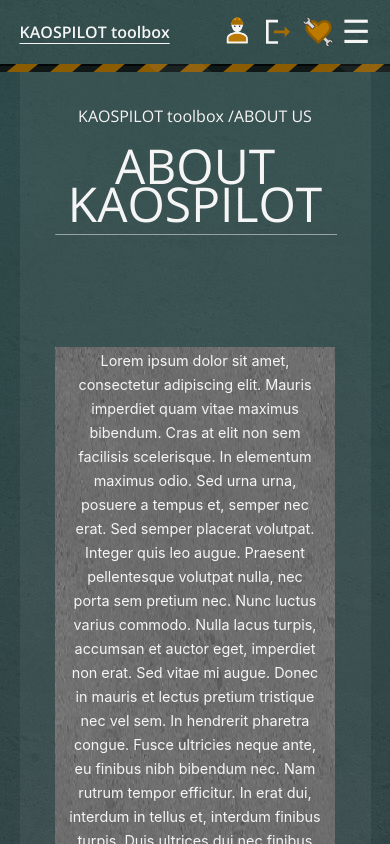
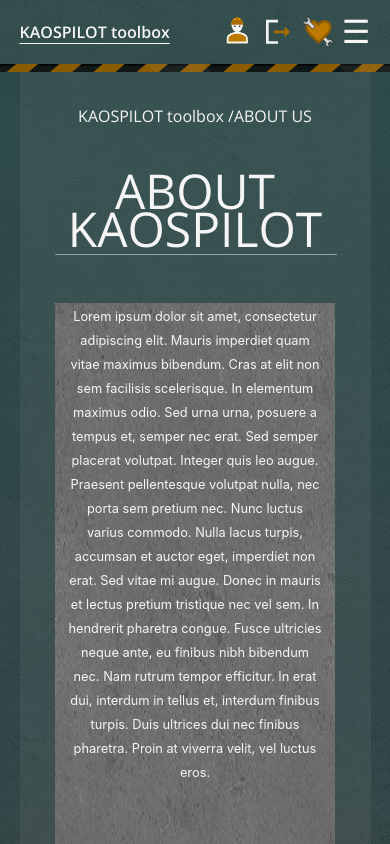
Before and after one commit to HackYourFuture-CPH/kp-toolbox-fp-class21, a React (Create React App) app in the folder packages/client/: page /about-toolbox in a window 390 px wide. Shown: the top 844 px of the page. Built offline with nearby package versions, Linux system fonts and the light colour scheme.

Commit message:
FP21-82-add-about-us-page fixing responsivity

```diff
--- a/packages/client/src/components/AboutToolbox/AboutToolbox.component.js
+++ b/packages/client/src/components/AboutToolbox/AboutToolbox.component.js
@@ -7,7 +7,7 @@ export const AboutToolbox = () => {
       <h4 className="about-toolbox-small-title">KAOSPILOT toolbox /ABOUT US</h4>
       <h1 className="about-toolbox-main-title">ABOUT KAOSPILOT</h1>
       <hr className="horizontal-solid-line" />
-      <div className="container">
+      <div className="about-toolbox-container">
         <img
           className="about-toolbox-image"
           src="assets/images/concrete-bw.png"
--- a/packages/client/src/components/AboutToolbox/AboutToolbox.style.css
+++ b/packages/client/src/components/AboutToolbox/AboutToolbox.style.css
@@ -1,7 +1,7 @@
 * {
   margin: 0;
 }
-.container {
+.about-toolbox-container {
   position: relative;
   text-align: center;
   color: white;
@@ -19,74 +19,89 @@
   margin: 7em;
   width: 80%;
   height: 100vh;
-  margin-left: 10%;
-  margin-right: 10%;
+  margin: auto;
 }
 .kaospilot-image {
-  width: 90vw;
+  width: 100%;
+  margin: auto;
 }
 .about-toolbox-small-title {
-  width: 90vw;
-  height: 40px;
+  width: 70%;
+  margin: auto;
+  margin-top: 0.75rem;
+  height: 2.5rem;
   font-family: 'Open Sans';
   font-style: normal;
   font-weight: 400;
-  font-size: 16px;
-  line-height: 16px;
-  display: flex;
-  justify-content: center;
-  align-items: center;
+  font-size: 1rem;
+  line-height: 1rem;
   text-align: center;
   color: #f5f5f5;
 }
 .about-toolbox-main-title {
-  width: 90vw;
-  height: 50px;
+  width: 80%;
+  margin-right: auto;
+  margin-left: auto;
+  height: 3.125rem;
   font-family: 'Open Sans';
   font-style: normal;
   font-weight: 400;
-  font-size: 48px;
-  line-height: 38px;
-  display: flex;
-  justify-content: center;
-  align-items: center;
+  font-size: 3rem;
+  line-height: 2.375rem;
   text-align: center;
   color: #f5f5f5;
 }
 .horizontal-solid-line {
   width: 80%;
+  margin-top: 0.5rem;
+  margin-bottom: 3rem;
   margin-right: 10%;
   margin-left: 10%;
   border-top: 2px;
   border-color: #f5f5f5;
   opacity: 0.5;
 }
-
+@media screen and (min-width: 651px) {
+  .about-toolbox-text {
+    width: 70%;
+  }
+}
+@media screen and (max-width: 750px) {
+  .about-toolbox-text {
+    font-size: 1.2rem;
+  }
+}
 @media screen and (max-width: 650px) {
   .about-toolbox-text {
-    font-size: 1.2rem;
+    font-size: 1rem;
+  }
+  .about-toolbox-main-title {
+    padding-bottom: 0.5rem;
   }
 }
 
 @media screen and (max-width: 490px) {
   .about-toolbox-text {
-    font-size: 1rem;
+    font-size: 0.9rem;
   }
 }
 
 @media screen and (max-width: 425px) {
   .about-toolbox-text {
-    font-size: 0.9rem;
+    font-size: 0.8rem;
   }
 }
 
 @media screen and (max-width: 350px) {
   .about-toolbox-text {
-    font-size: 0.8rem;
+    font-size: 0.7rem;
+  }
+  .about-toolbox-main-title {
+    font-size: 2rem;
   }
 }
 @media screen and (max-width: 280px) {
   .about-toolbox-text {
-    font-size: 0.7rem;
+    font-size: 0.5rem;
   }
 }
```
